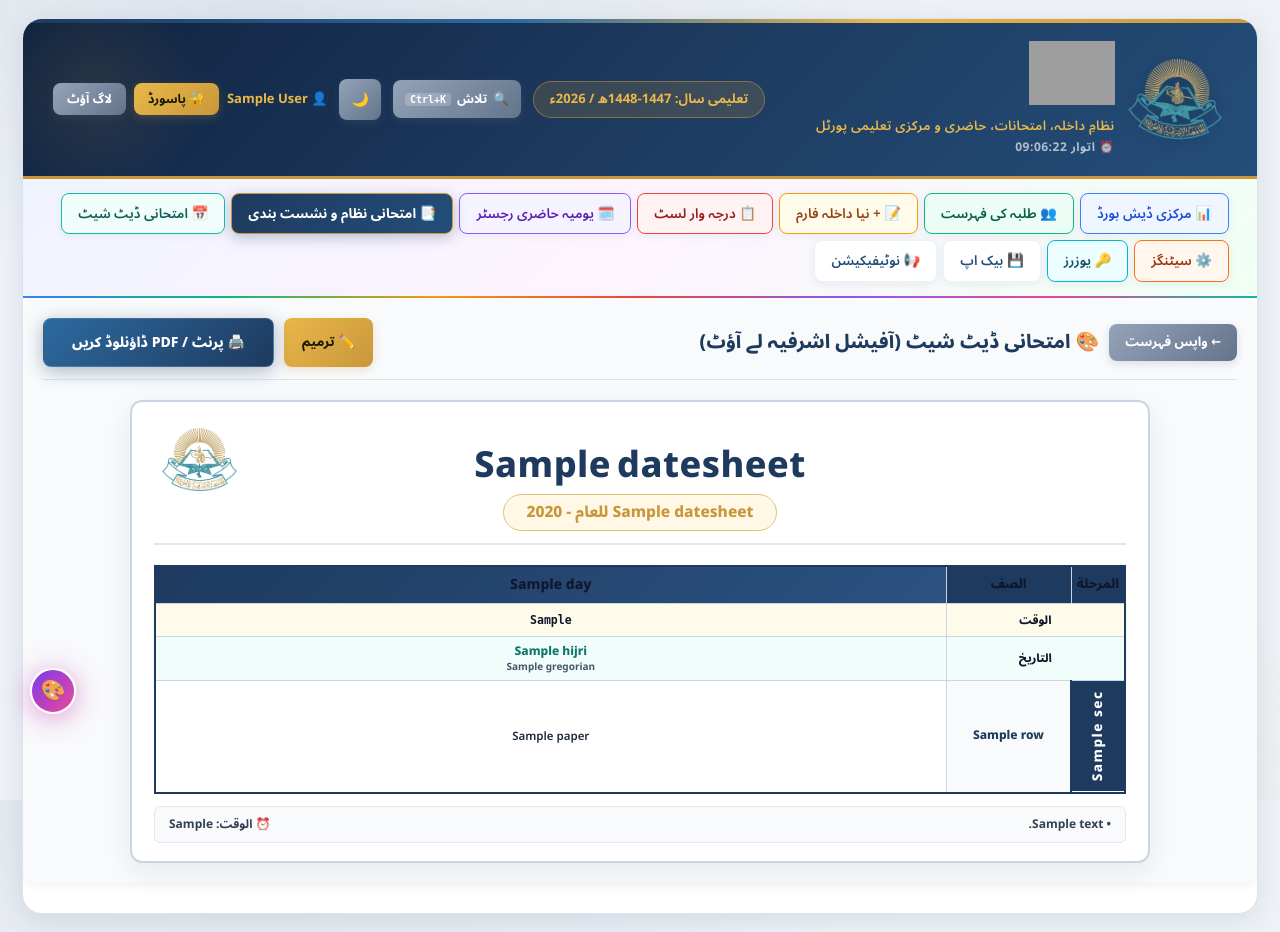
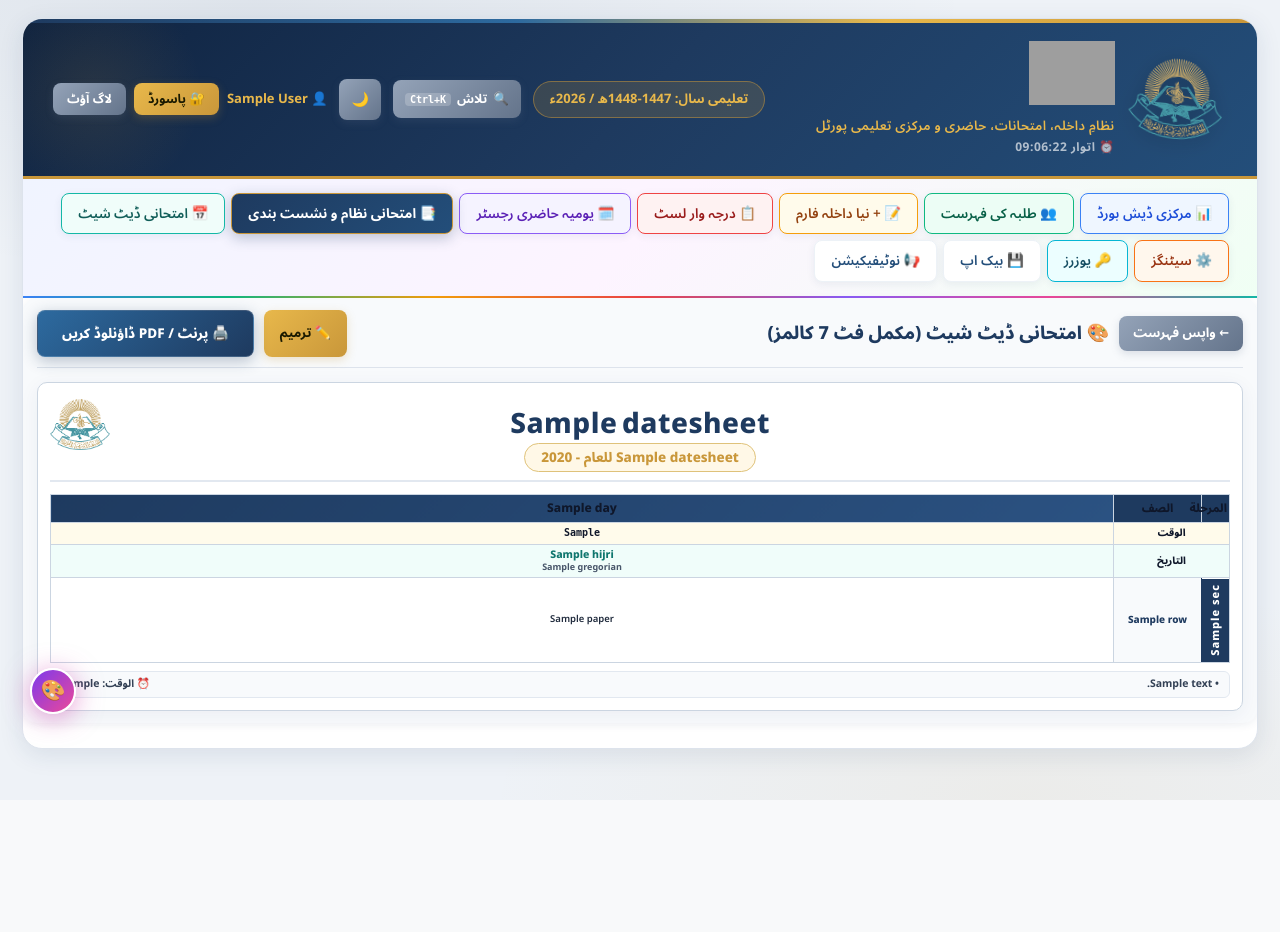
Before and after one commit to majid-7557472/mudrsa-managment, a Flask app: template templates/view_datesheet.html in a window 1280 px wide. After the commit the page ends 800 px from the top, so only its background shows below. Run offline with Flask 3, Linux system fonts and the light colour scheme; the visitor is signed in with stand-in values (Sample User, id 1); the template is opened without the code that fills it: most values are stand-ins (such as "Sample title", 1, 10 or a date in 2020); data that the repository does not hold is empty; some web fonts are replaced; grey boxes are pictures that could not be loaded.

Commit message:
Fit all 7 columns (including Tuesday and Wednesday) completely inside viewport without horizontal clipping

```diff
--- a/templates/view_datesheet.html
+++ b/templates/view_datesheet.html
@@ -6,15 +6,17 @@
 <style>
     @page {
         size: A4 portrait;
-        margin: 5mm 5mm;
+        margin: 4mm 4mm 4mm 4mm;
     }
 
     .datesheet-outer-box {
         background: var(--bg-surface, #f8fafc);
-        padding: 20px;
+        padding: 12px 14px;
         border-radius: var(--r-md);
         box-shadow: var(--shadow-sm);
-        margin-bottom: 30px;
+        margin-bottom: 25px;
+        width: 100%;
+        box-sizing: border-box;
     }
 
     .datesheet-toolbar {
@@ -22,134 +24,145 @@
         justify-content: space-between;
         align-items: center;
         flex-wrap: wrap;
-        gap: 12px;
-        margin-bottom: 20px;
-        padding-bottom: 12px;
+        gap: 10px;
+        margin-bottom: 14px;
+        padding-bottom: 10px;
         border-bottom: 1.5px solid var(--border);
     }
 
-    /* پرنٹ ایبل کنٹینر - بالکل صاف، کشادہ اور خوبصورت */
+    /* پرنٹ ایبل کنٹینر - 100% اسکرین پر مکمل فٹ بغیر کسی کٹنگ کے */
     .printable-datesheet {
         background: #ffffff !important;
-        width: 100%;
-        max-width: 1020px;
+        width: 100% !important;
+        max-width: 100% !important;
         margin: 0 auto;
         color: #0f172a !important;
         direction: rtl !important;
         font-family: 'Noto Sans Arabic', 'Segoe UI', Tahoma, sans-serif !important;
-        padding: 18px 22px;
-        border: 2px solid #cbd5e1;
-        border-radius: 12px;
-        box-shadow: 0 10px 30px rgba(30,58,95,0.08);
+        padding: 12px 12px;
+        border: 1.5px solid #cbd5e1;
+        border-radius: 10px;
+        box-shadow: 0 4px 20px rgba(30,58,95,0.06);
+        box-sizing: border-box !important;
+        overflow-x: auto;
     }
 
     /* ٹاپ ہیڈر */
     .ds-top-header {
         position: relative;
         text-align: center;
-        margin-bottom: 20px;
-        padding: 6px 75px 12px 75px;
+        margin-bottom: 12px;
+        padding: 2px 50px 8px 50px;
         border-bottom: 2px solid #e2e8f0;
     }
     .ds-logo-top {
         position: absolute;
-        top: 2px;
-        left: 8px;
-        width: 75px;
-        height: 75px;
+        top: 0;
+        left: 0;
+        width: 60px;
+        height: 60px;
         object-fit: contain;
     }
     .ds-main-heading {
         font-family: 'Noto Nastaliq Urdu', 'Noto Sans Arabic', serif;
-        font-size: 36px;
+        font-size: 28px;
         font-weight: 800;
         color: #1e3a5f !important;
-        margin: 0 0 14px 0; /* کھلا فاصلہ تاکہ کوئی لفظ نہ ٹکرائے */
-        line-height: 1.5;
+        margin: 0 0 8px 0;
+        line-height: 1.35;
         letter-spacing: 0.5px;
     }
     .ds-sub-heading {
-        font-size: 15.5px;
+        font-size: 13.5px;
         font-weight: 800;
         color: #c9973a !important;
         margin: 0;
         display: inline-block;
         background: #fff8e7;
-        padding: 5px 22px;
+        padding: 3px 16px;
         border-radius: 20px;
-        border: 1.5px solid #dfc27a;
+        border: 1px solid #dfc27a;
     }
 
-    /* مین ٹیبل - کوئی لفظ کبھی نہیں ٹکرائے گا */
+    /* مین ٹیبل - 100% اسکرین کی چوڑائی میں فٹ */
     table.ds-main-table {
         width: 100% !important;
         border-collapse: collapse !important;
-        border: 2px solid #1e3a5f !important;
+        border: 1.5px solid #1e3a5f !important;
         direction: rtl !important;
         margin: 0 auto !important;
         background: #ffffff !important;
+        table-layout: auto !important;
     }
 
     table.ds-main-table th,
     table.ds-main-table td {
-        border: 1.5px solid #cbd5e1 !important;
-        padding: 7px 5px !important;
+        border: 1px solid #cbd5e1 !important;
+        padding: 4px 2px !important;
         text-align: center !important;
         vertical-align: middle !important;
         color: #0f172a !important;
         box-sizing: border-box !important;
+        line-height: 1.25 !important;
     }
 
     /* ہیڈر کالمز (الأيام) */
     .th-sec-head {
         background: #1e3a5f !important;
         color: #ffffff !important;
-        font-size: 13px !important;
+        font-size: 11.5px !important;
         font-weight: 800 !important;
-        width: 38px !important;
+        width: 26px !important;
+        max-width: 28px !important;
+        padding: 2px 1px !important;
     }
     .th-cls-head {
         background: #1e3a5f !important;
         color: #ffffff !important;
-        font-size: 13px !important;
+        font-size: 11.5px !important;
         font-weight: 800 !important;
-        width: 125px !important;
+        width: 88px !important;
+        max-width: 95px !important;
+        padding: 3px 2px !important;
     }
     .th-day-head {
         background: linear-gradient(135deg, #1e3a5f 0%, #2b5282 100%) !important;
         color: #ffffff !important;
-        font-size: 14px !important;
+        font-size: 12px !important;
         font-weight: 800 !important;
-        height: 34px !important;
+        height: 28px !important;
+        padding: 2px 2px !important;
     }
 
     /* اوقات رو */
     .th-time-row {
         background: #fffbeb !important;
         color: #92400e !important;
-        font-size: 11.5px !important;
+        font-size: 10px !important;
         font-weight: 800 !important;
-        height: 25px !important;
+        height: 20px !important;
         border-color: #fde68a !important;
+        padding: 1px !important;
     }
 
     /* تواریخ رو */
     .th-date-row {
         background: #f0fdfa !important;
         color: #0f766e !important;
-        font-size: 11.5px !important;
+        font-size: 10px !important;
         font-weight: 800 !important;
-        height: 40px !important;
-        line-height: 1.3 !important;
+        height: 32px !important;
+        line-height: 1.2 !important;
         border-color: #99f6e4 !important;
+        padding: 2px 1px !important;
     }
     .th-date-row .hijri {
         font-weight: 800;
-        font-size: 12px;
+        font-size: 10.5px;
         color: #0f766e;
     }
     .th-date-row .greg {
-        font-size: 10px;
+        font-size: 9px;
         color: #475569;
         font-weight: 700;
     }
@@ -158,46 +171,48 @@
     table.ds-main-table td.sec-col {
         color: #ffffff !important;
         font-weight: 800 !important;
-        font-size: 13.5px !important;
-        width: 38px !important;
+        font-size: 11px !important;
+        width: 26px !important;
+        max-width: 28px !important;
         writing-mode: vertical-rl !important;
         transform: rotate(180deg) !important;
-        padding: 10px 2px !important;
-        letter-spacing: 1.5px;
+        padding: 6px 1px !important;
+        letter-spacing: 1px;
         text-align: center !important;
         vertical-align: middle !important;
-        border-left: 2px solid #1e3a5f !important;
+        border-left: 1.5px solid #1e3a5f !important;
     }
 
     /* مراحل کے خوبصورت رنگین تھیمز */
-    .sec-color-0 { background: #1e3a5f !important; } /* العالیہ - رائل بلیو */
-    .sec-color-1 { background: #0d7c5f !important; } /* ثانویہ خاصہ - زمردی سبز */
-    .sec-color-2 { background: #b45309 !important; } /* ثانویہ عامہ - امبر گولڈ */
-    .sec-color-3 { background: #6d28d9 !important; } /* التجوید - ارغوانی جامنی */
-    .sec-color-4 { background: #991b1b !important; } /* تخصص - سرخ یاقوتی */
-    .sec-color-5 { background: #0369a1 !important; } /* المعهد - سمندری نیلا */
+    .sec-color-0 { background: #1e3a5f !important; }
+    .sec-color-1 { background: #0d7c5f !important; }
+    .sec-color-2 { background: #b45309 !important; }
+    .sec-color-3 { background: #6d28d9 !important; }
+    .sec-color-4 { background: #991b1b !important; }
+    .sec-color-5 { background: #0369a1 !important; }
 
     /* کلاس کالم (الصف / المرحلة) */
     table.ds-main-table td.cls-col {
         background-color: #f8fafc !important;
         font-weight: 800 !important;
-        font-size: 12px !important;
+        font-size: 10px !important;
         color: #1e3a5f !important;
-        width: 125px !important;
+        width: 88px !important;
+        max-width: 95px !important;
         text-align: center !important;
-        line-height: 1.35 !important;
-        padding: 6px 4px !important;
-        border-right: 1.5px solid #cbd5e1 !important;
+        line-height: 1.2 !important;
+        padding: 3px 2px !important;
+        border-right: 1px solid #cbd5e1 !important;
     }
 
-    /* کتاب و پرچہ کے کشادہ خانے */
+    /* کتاب و پرچہ کے خانے */
     table.ds-main-table td.paper-col {
         background-color: #ffffff !important;
-        font-size: 11.5px !important;
+        font-size: 9.5px !important;
         font-weight: 600 !important;
         color: #1e293b !important;
-        line-height: 1.4 !important;
-        padding: 6px 5px !important;
+        line-height: 1.22 !important;
+        padding: 3px 2px !important;
         text-align: center !important;
     }
     table.ds-main-table tr:hover td.paper-col {
@@ -209,15 +224,15 @@
         display: inline-block;
         color: #0284c7;
         font-weight: 900;
-        font-size: 14px;
-        margin-right: 2px;
+        font-size: 11px;
+        margin-right: 1px;
     }
     .badge-num-2 {
         display: inline-block;
         color: #d97706;
         font-weight: 900;
-        font-size: 14px;
-        margin-right: 2px;
+        font-size: 11px;
+        margin-right: 1px;
     }
 
     /* فوٹر */
@@ -225,11 +240,11 @@
         display: flex;
         justify-content: space-between;
         align-items: center;
-        margin-top: 12px;
-        font-size: 12px;
+        margin-top: 8px;
+        font-size: 10.5px;
         font-weight: 700;
         color: #334155 !important;
-        padding: 8px 14px;
+        padding: 4px 10px;
         background: #f8fafc;
         border-radius: 6px;
         border: 1px solid #e2e8f0;
@@ -296,13 +311,13 @@
     <!-- ٹول بار -->
     <div class="datesheet-toolbar no-print">
         <div style="display: flex; align-items: center; gap: 10px;">
-            <a href="{{ url_for('datesheets_list') }}" class="btn btn-muted" style="padding: 8px 16px; font-size: 13px;">← واپس فہرست</a>
-            <h3 style="font-size: 19px; font-weight: 800; color: var(--primary); margin: 0;">🎨 امتحانی ڈیٹ شیٹ (آفیشل اشرفیہ لے آؤٹ)</h3>
+            <a href="{{ url_for('datesheets_list') }}" class="btn btn-muted" style="padding: 7px 14px; font-size: 13px;">← واپس فہرست</a>
+            <h3 style="font-size: 18px; font-weight: 800; color: var(--primary); margin: 0;">🎨 امتحانی ڈیٹ شیٹ (مکمل فٹ 7 کالمز)</h3>
         </div>
 
         <div style="display: flex; gap: 10px;">
-            <a href="{{ url_for('edit_datesheet', datesheet_id=datesheet['id']) }}" class="btn btn-gold" style="padding: 8px 18px; font-size: 13.5px; font-weight: bold;">✏️ ترمیم</a>
-            <button type="button" class="btn btn-primary" onclick="window.print()" style="padding: 9px 28px; font-size: 14px; font-weight: 800; box-shadow: 0 4px 18px rgba(30,58,95,0.35);">
+            <a href="{{ url_for('edit_datesheet', datesheet_id=datesheet['id']) }}" class="btn btn-gold" style="padding: 7px 16px; font-size: 13px; font-weight: bold;">✏️ ترمیم</a>
+            <button type="button" class="btn btn-primary" onclick="window.print()" style="padding: 8px 24px; font-size: 13.5px; font-weight: 800; box-shadow: 0 4px 15px rgba(30,58,95,0.3);">
                 🖨️ پرنٹ / PDF ڈاؤنلوڈ کریں
             </button>
         </div>
@@ -320,10 +335,10 @@
             </div>
         </div>
 
-        <!-- امتحانی شیڈول ٹیبل (7 کالمز کا مکمل متوازن ڈھانچہ) -->
+        <!-- امتحانی شیڈول ٹیبل (7 کالمز: مرحلہ، الصف، السبت، الأحد، الإثنين، الثلاثاء، الأربعاء) -->
         <table class="ds-main-table">
             <thead>
-                <!-- رو 1: الایام (Right to Left: دائیں طرف مرحلہ + کلاس، پھر السبت، الأحد، الإثنين، الثلاثاء، الأربعاء) -->
+                <!-- رو 1: الایام (السبت تا الأربعاء) -->
                 <tr>
                     <th class="th-sec-head">المرحلة</th>
                     <th class="th-cls-head">الصف</th>
@@ -367,7 +382,7 @@
                             <span dir="rtl">{{ row['class_name'] }}</span>
                         </td>
 
-                        {# 3. پرچے کے خانے معہ بیجز #}
+                        {# 3. پرچے کے خانے (السبت، الأحد، الإثنين، الثلاثاء، الأربعاء) #}
                         {% for p in row['papers'] %}
                             <td class="paper-col">
                                 <span dir="rtl">{{ p['subject'] }}</span>
```
